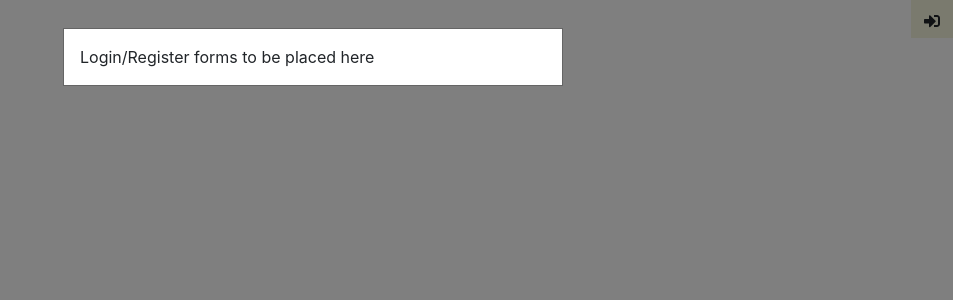
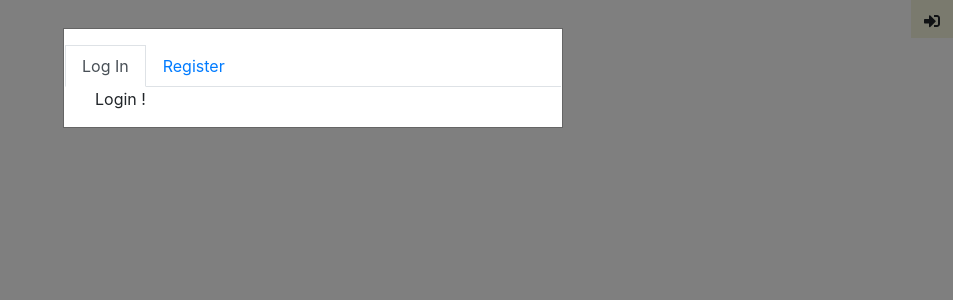
Before and after one commit to ahlinist/tempvs-react, a React (Create React App) app: page / in a window 1280 px wide. Both pictures are taken after a click on the button 1259 px from the left and 19 px from the top of the page. Shown: the top 300 px of the page, without its empty margins (327-1280 px from the left). Built offline with nearby package versions, Linux system fonts and the light colour scheme.

Commit message:
Add login an register forms

```diff
--- /dev/null
+++ b/src/auth/LoginForm.js
@@ -0,0 +1,15 @@
+import React, { Component } from 'react';
+
+import Button from 'react-bootstrap/Button';
+
+class LoginForm extends Component {
+  render() {
+    return (
+      <>
+        Login !
+      </>
+    );
+  }
+}
+
+export default LoginForm;
--- a/src/auth/LoginRegisterButton.js
+++ b/src/auth/LoginRegisterButton.js
@@ -1,7 +1,14 @@
 import React, { Component } from 'react';
+
 import { FaSignInAlt } from 'react-icons/fa';
+
 import Button from 'react-bootstrap/Button';
 import Modal from 'react-bootstrap/Modal';
+import Tabs from 'react-bootstrap/Tabs'
+import Tab from 'react-bootstrap/Tab'
+
+import LoginForm from './LoginForm';
+import RegistrationForm from './RegistrationForm';
 
 class LoginRegisterButton extends Component {
   constructor() {
@@ -30,7 +37,16 @@ class LoginRegisterButton extends Component {
         </Button>
 
         <Modal show={this.state.show} onHide={this.handleClose}>
-          <Modal.Body>Login/Register forms to be placed here</Modal.Body>
+          <Modal.Body>
+            <Tabs className="row">
+              <Tab eventKey="login" title="Log In" className="col-sm-6">
+                <LoginForm />
+              </Tab>
+              <Tab eventKey="register" title="Register">
+                <RegistrationForm />
+              </Tab>
+            </Tabs>
+          </Modal.Body>
         </Modal>
       </>
     );
--- /dev/null
+++ b/src/auth/RegistrationForm.js
@@ -0,0 +1,15 @@
+import React, { Component } from 'react';
+
+import Button from 'react-bootstrap/Button';
+
+class RegistrationForm extends Component {
+  render() {
+    return (
+      <>
+        RegistrationForm !
+      </>
+    );
+  }
+}
+
+export default RegistrationForm;
```
Also changed, not shown: public/manifest.json.
